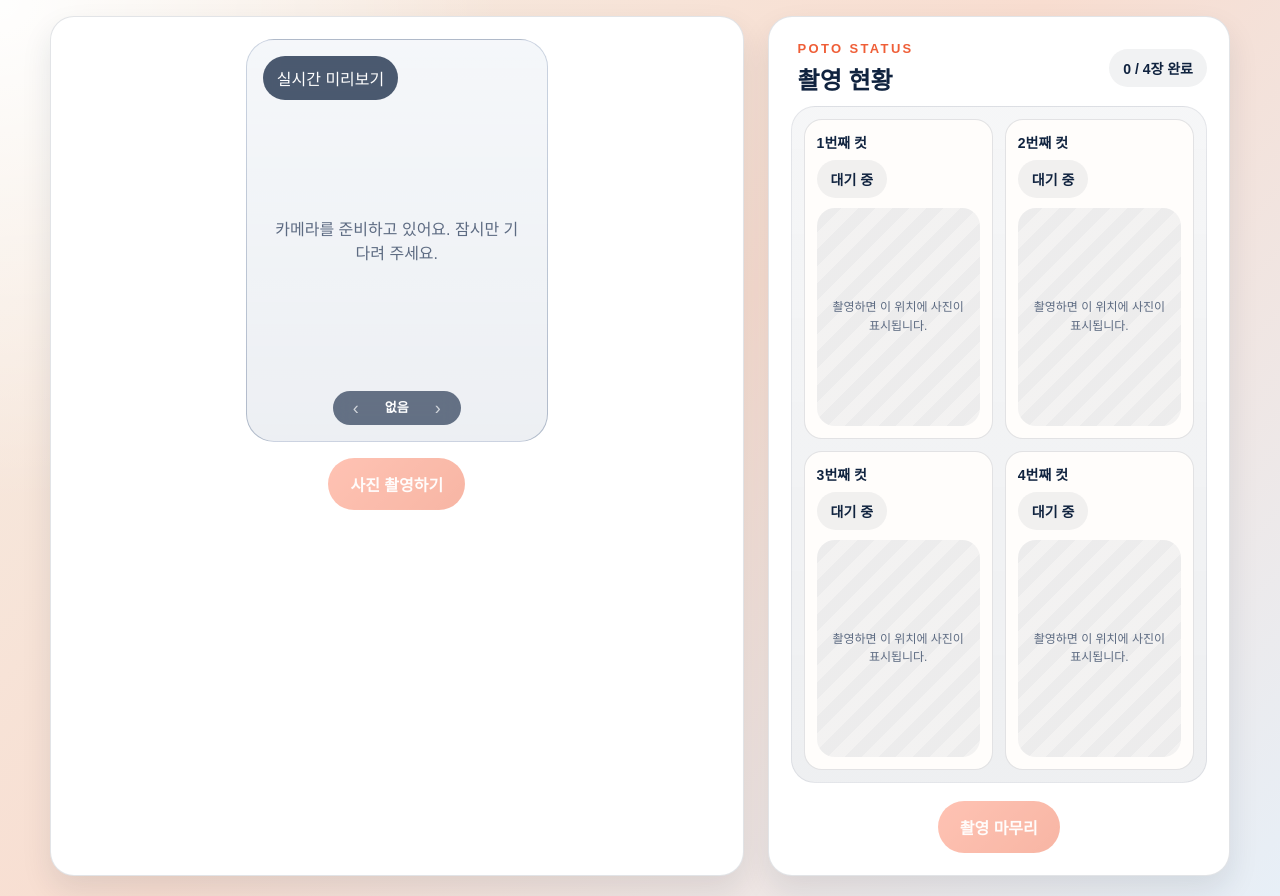
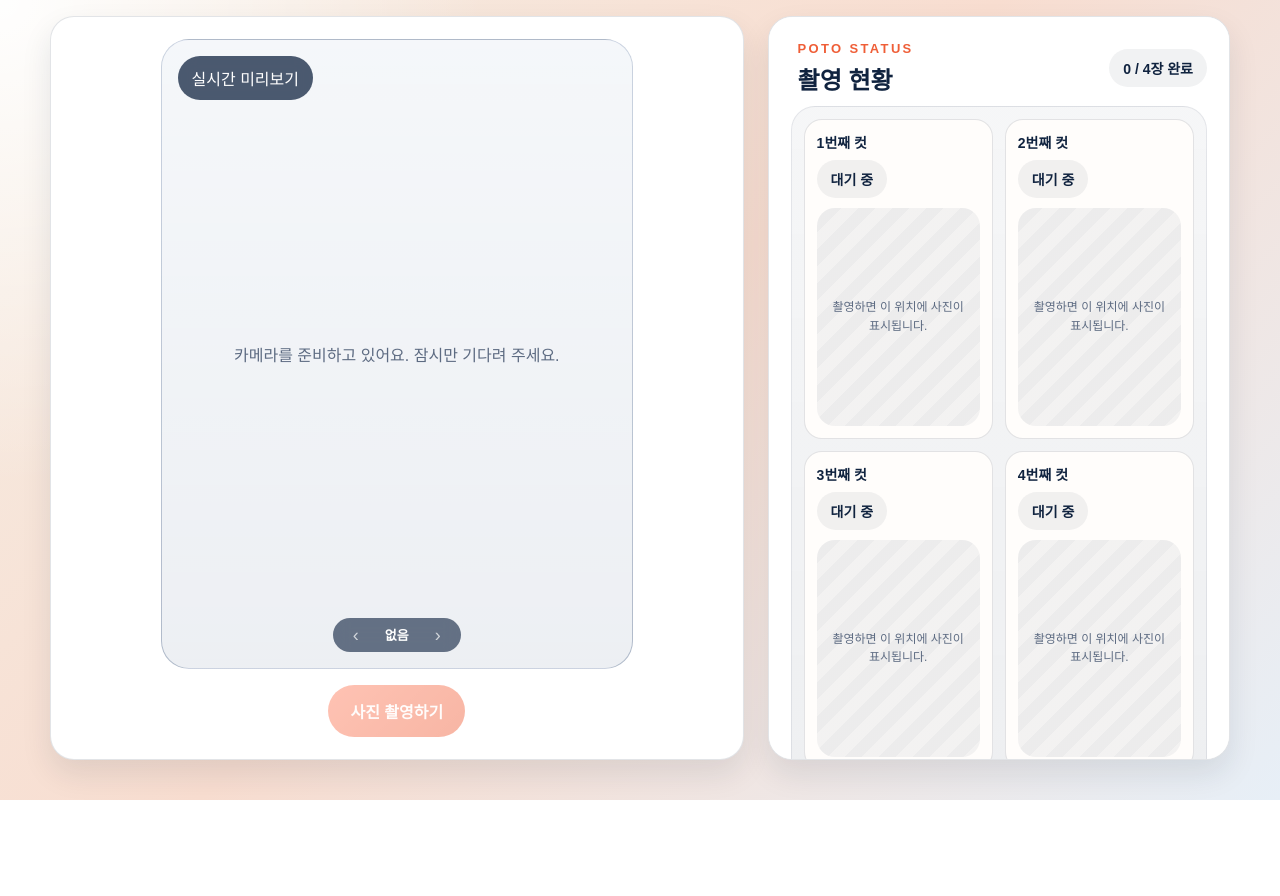
Before and after one commit to kkami121/pic-moment, a Next.js app: page /camera in a window 1280 px wide. After the commit the page ends 800 px from the top, so only its background shows below. Built offline with nearby package versions, Linux system fonts and the light colour scheme; no server answers.

Commit message:
Update CameraCapture.module.css

```diff
--- a/components/CameraCapture.module.css
+++ b/components/CameraCapture.module.css
@@ -301,9 +301,26 @@
 
 
 @media (min-width: 1024px) {
+  .layout {
+    height: calc(100vh - 56px);
+  }
+
+  .cameraCard {
+    min-height: 0;
+    overflow: hidden;
+  }
+
+  .sideCard {
+    min-height: 0;
+    overflow-y: auto;
+  }
+
   .previewFrame {
-    max-width: 500px;
-    margin: 0 auto;
+    flex: 1;
+    min-height: 0;
+    width: auto;
+    align-self: center;
+    max-width: 100%;
   }
 }
 
```
